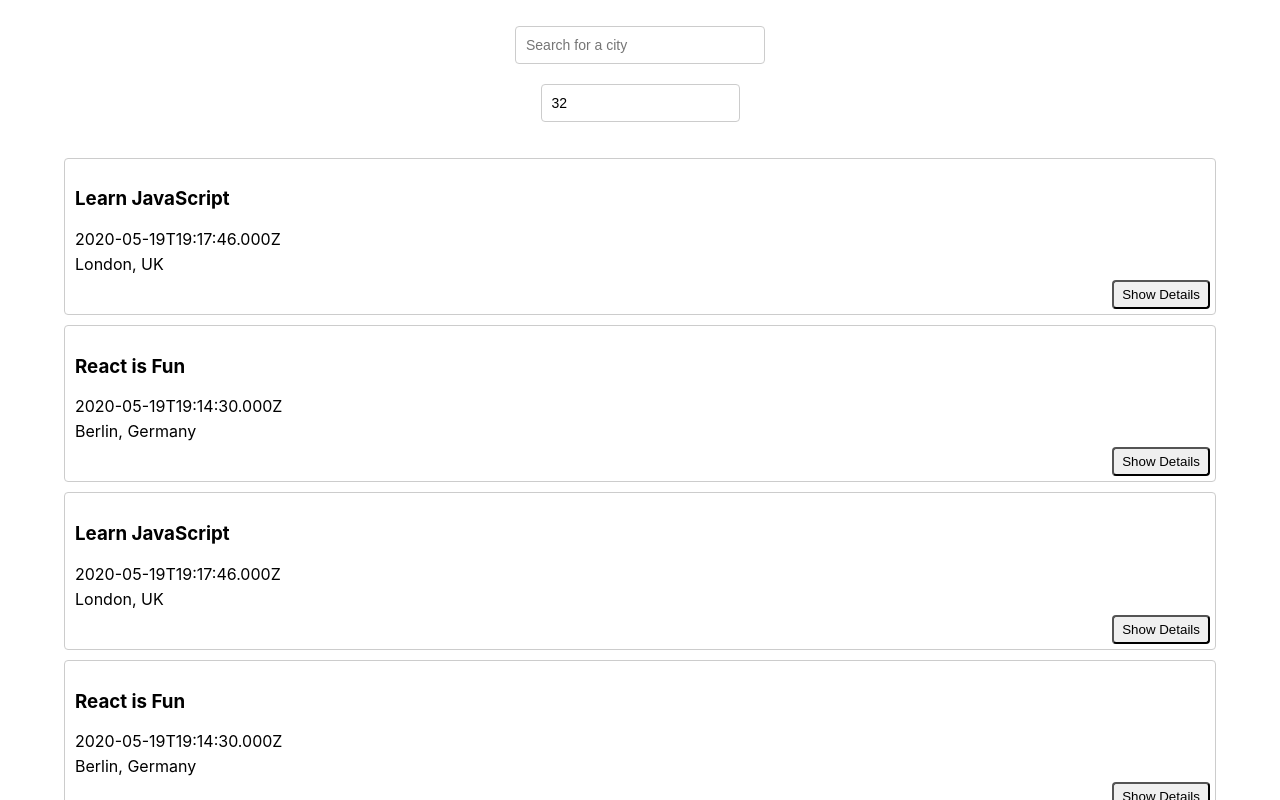
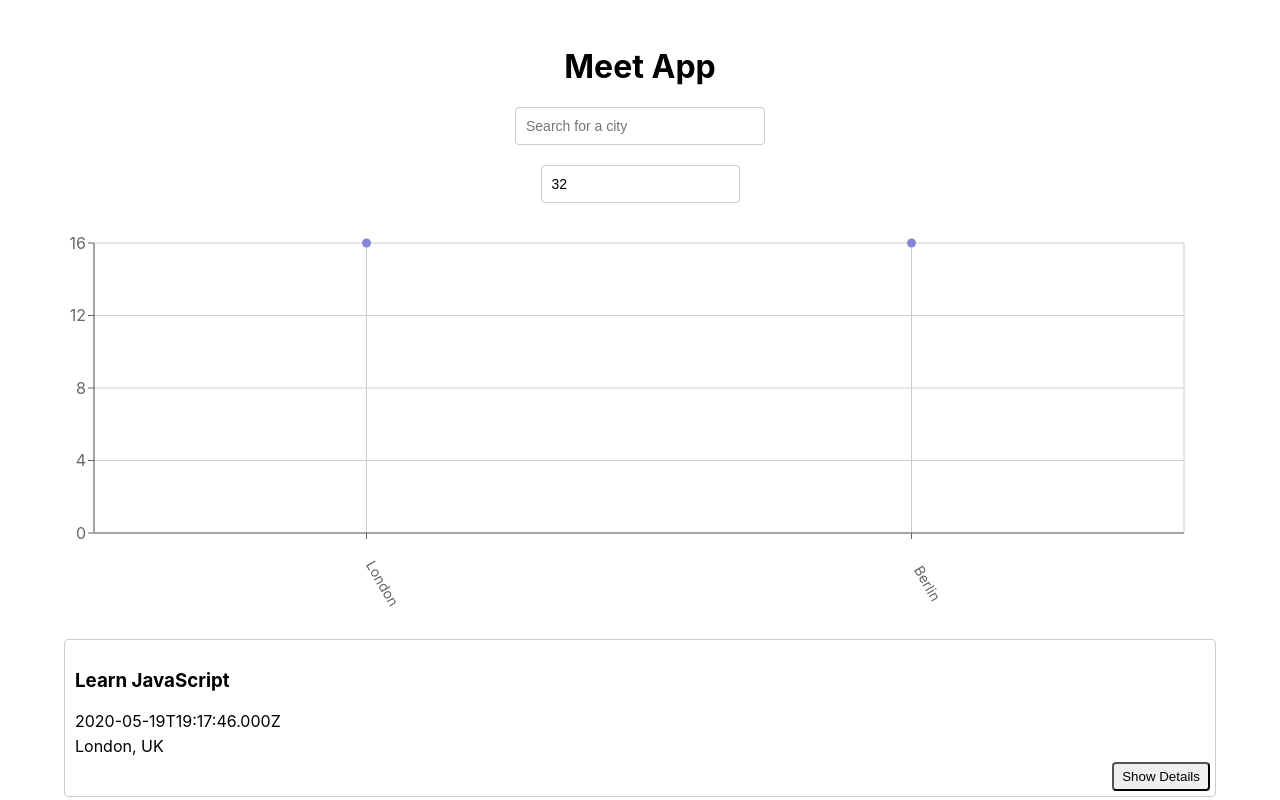
Before and after one commit to jreiber9/meet, a React (Create React App) app: page / in a window 1280 px wide. Shown: the top 800 px of the page. Built offline with nearby package versions, Linux system fonts and the light colour scheme; what atatus-spa would draw is missing.

Commit message:
Added Scatter Chart and fixed broken tests

```diff
--- a/package.json
+++ b/package.json
@@ -12,6 +12,7 @@
     "react": "^18.2.0",
     "react-dom": "^18.2.0",
     "react-scripts": "5.0.1",
+    "recharts": "^2.8.0",
     "web-vitals": "^2.1.4",
     "workbox-background-sync": "^6.6.0",
     "workbox-broadcast-update": "^6.6.0",
--- a/src/App.js
+++ b/src/App.js
@@ -7,6 +7,7 @@
 import { extractLocations, getEvents } from './api';
 import { InfoAlert, ErrorAlert, WarningAlert } from './components/Alert';
 import './App.css';
+import CityEventsChart from './components/CityEventsChart';
 
 const App = () => {
   const [events, setEvents] = useState([]);
@@ -45,6 +46,7 @@
 
   return (
     <div className="App">
+      <h1>Meet App</h1>
       <div className="alerts-container">
         {infoAlert.length ? <InfoAlert text={infoAlert} /> : null}
         {errorAlert.length ? <ErrorAlert text={errorAlert} /> : null}
@@ -57,6 +59,7 @@
       <NumberOfEvents
         setCurrentNOE={setCurrentNOE}
         setErrorAlert={setErrorAlert} />
+      <CityEventsChart allLocations={allLocations} events={events} />
       <EventList events={events} />
     </div>
   );
--- /dev/null
+++ b/src/components/CityEventsChart.js
@@ -0,0 +1,52 @@
+// src/components/CityEventsChart.js
+
+import { useState, useEffect } from 'react';
+import {
+    ScatterChart,
+    Scatter,
+    XAxis, YAxis,
+    CartesianGrid,
+    Tooltip,
+    ResponsiveContainer
+} from 'recharts';
+
+const CityEventsChart = ({ allLocations, events }) => {
+    const [data, setData] = useState([]);
+
+    useEffect(() => {
+        setData(getData());
+    }, [`${events}`]);
+
+    const getData = () => {
+        const data = allLocations.map((location) => {
+            const count = events.filter((event) => event.location === location).length
+            const city = location.split((/, | - /))[0]
+            return { city, count };
+        })
+        return data;
+    };
+
+    return (
+        <ResponsiveContainer width="99%" height={400}>
+            <ScatterChart
+                margin={{
+                    top: 20,
+                    right: 20,
+                    bottom: 60,
+                    left: -30,
+                }}
+            >
+                <CartesianGrid />
+                <XAxis
+                    type="category" dataKey="city" name="City"
+                    angle={60} interval={0} tick={{ dx: 20, dy: 40, fontSize: 14 }}
+                />
+                <YAxis type="number" dataKey="count" name="Number of events" allowDecimals={false} />
+                <Tooltip cursor={{ strokeDasharray: '3 3' }} />
+                <Scatter name="A school" data={data} fill="#8884d8" />
+            </ScatterChart>
+        </ResponsiveContainer>
+    );
+}
+
+export default CityEventsChart;
```
Also changed, not shown: src/setupTests.js (+17 -0 lines), 1 other file (tests, documents, lock files or other folders).
